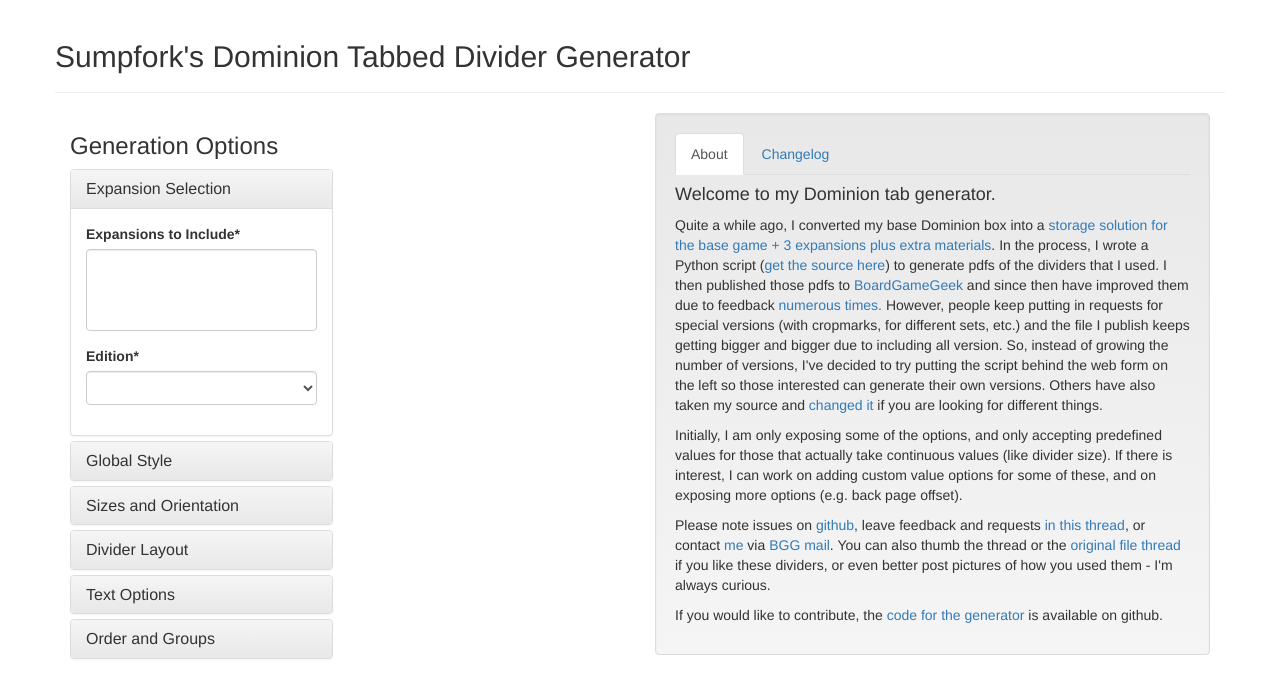
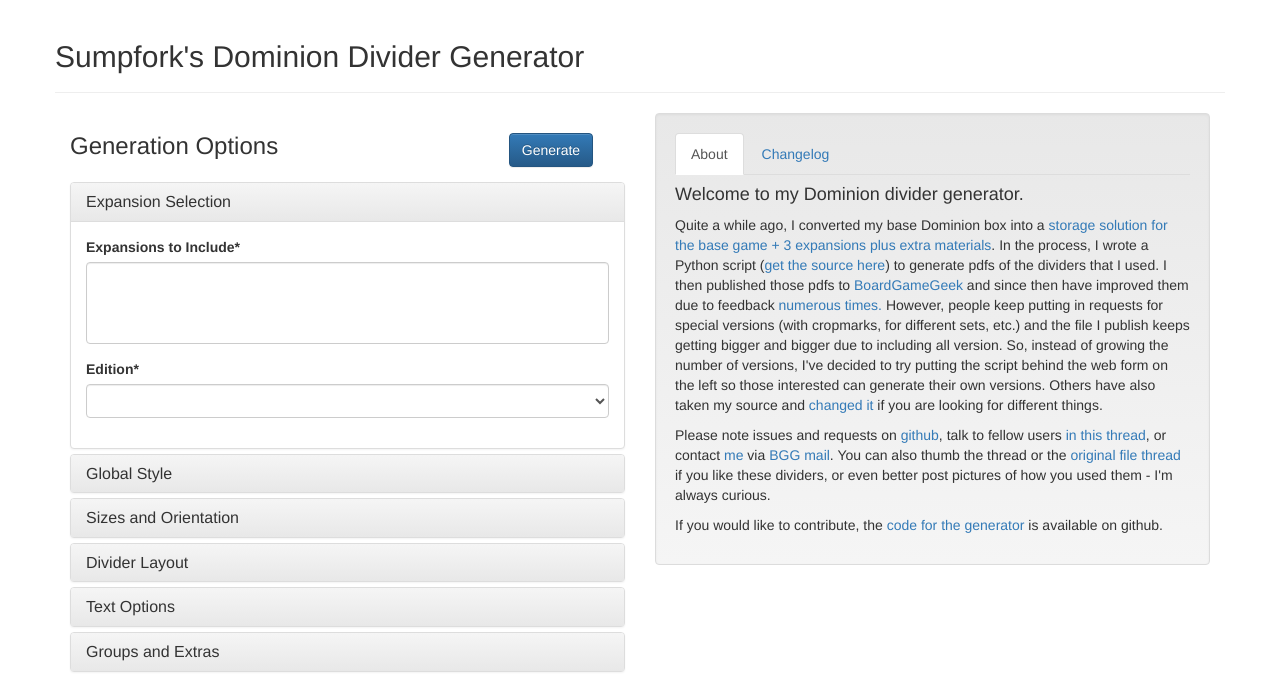
Before and after one commit to sumpfork/bgtools_web, a Django app: page / in a window 1280 px wide. Shown: the top 676 px of the page. Run offline with Django 3.2, Linux system fonts and the light colour scheme; lists and menus that the app fills with data are empty; some libraries are stand-ins or nearby versions; grey boxes are pictures that could not be loaded.

Commit message:
update layout and text

```diff
--- a/bgtools/dominion_dividers/templates/dominion_dividers/index.html
+++ b/bgtools/dominion_dividers/templates/dominion_dividers/index.html
@@ -38,12 +38,11 @@
     <div class="container">
       <div class="row">
           <div class="page-header">
-            <h2>Sumpfork's Dominion Tabbed Divider Generator</h2>
+            <h2>Sumpfork's Dominion Divider Generator</h2>
           </div>
       </div>
       <div class="row">
         <div class="col-md-6">
-          <h3>Generation Options</h3>
           {% crispy form %}
         </div>
         <div class="col-md-6">
@@ -55,10 +54,9 @@
 
 	    <div class="tab-content">
 	      <div class="tab-pane active" id="about">
-		<h4>Welcome to my Dominion tab generator.</h4>
+		<h4>Welcome to my Dominion divider generator.</h4>
 		<p>Quite a while ago, I converted my base Dominion box into a <a href="http://boardgamegeek.com/thread/576889/original-box-modded-for-base-intrigue-seaside-pros">storage solution for the base game + 3 expansions plus extra materials</a>. In the process, I wrote a Python script (<a href="https://github.com/sumpfork/dominiontabs">get the source here</a>) to generate pdfs of the dividers that I used. I then published those pdfs to <a href="http://boardgamegeek.com">BoardGameGeek</a> and since then have improved them due to feedback <a href="http://boardgamegeek.com/filepage/59848/sumpforks-double-sided-dominion-tabs-for-all-expan">numerous times.</a> However, people keep putting in requests for special versions (with cropmarks, for different sets, etc.) and the file I publish keeps getting bigger and bigger due to including all version. So, instead of growing the number of versions, I've decided to try putting the script behind the web form on the left so those interested can generate their own versions. Others have also taken my source and <a href="http://boardgamegeek.com/filepage/61406/improved-sumpfork-double-sided-dominion-tabs-for-a">changed it</a> if you are looking for different things.</p>
-		<p>Initially, I am only exposing some of the options, and only accepting predefined values for those that actually take continuous values (like divider size). If there is interest, I can work on adding custom value options for some of these, and on exposing more options (e.g. back page offset).</p>
-		<p>Please note issues on <a href="https://github.com/sumpfork/dominiontabs/issues">github</a>, leave feedback and requests <a href="http://boardgamegeek.com/article/11291217">in this thread</a>, or contact <a href="http://boardgamegeek.com/user/sumpfork">me</a> via <a href="http://boardgamegeek.com/geekmail/compose?touser=sumpfork">BGG mail</a>. You can also thumb the thread or the <a href="http://boardgamegeek.com/filepage/59848/sumpforks-double-sided-dominion-tabs-for-all-expan">original file thread</a> if you like these dividers, or even better post pictures of how you used them - I'm always curious.</p>
+		<p>Please note issues and requests on <a href="https://github.com/sumpfork/dominiontabs/issues">github</a>, talk to fellow users <a href="http://boardgamegeek.com/article/11291217">in this thread</a>, or contact <a href="http://boardgamegeek.com/user/sumpfork">me</a> via <a href="http://boardgamegeek.com/geekmail/compose?touser=sumpfork">BGG mail</a>. You can also thumb the thread or the <a href="http://boardgamegeek.com/filepage/59848/sumpforks-double-sided-dominion-tabs-for-all-expan">original file thread</a> if you like these dividers, or even better post pictures of how you used them - I'm always curious.</p>
 		<p>If you would like to contribute, the <a href="https://github.com/sumpfork/dominiontabs">code for the generator</a> is available on github.</p>
 	      </div>
 	      <div class="tab-pane" id="changes">
--- a/bgtools/dominion_dividers/views.py
+++ b/bgtools/dominion_dividers/views.py
@@ -3,7 +3,7 @@ from django.shortcuts import render
 from django import forms
 import domdiv.main
 from crispy_forms.helper import FormHelper
-from crispy_forms.layout import Submit, Layout, Div
+from crispy_forms.layout import Submit, Layout, Div, HTML
 from crispy_forms.bootstrap import FormActions, Accordion, AccordionGroup
 # from chitboxes.chitboxes import ChitBoxGenerator
 
@@ -13,6 +13,20 @@ class TabGenerationOptionsForm(forms.Form):
         super(TabGenerationOptionsForm, self).__init__(*args, **kwargs)
         self.helper = FormHelper()
         self.helper.layout = Layout(
+            Div(
+                Div(
+                    HTML('<h3>Generation Options</h3>'),
+                    css_class='col-md-9'
+                ),
+                Div(
+                    FormActions(
+                        Submit('submit', 'Generate',
+                               style="margin-top: 20px;")
+                    ),
+                    css_class='col-md-3'
+                ),
+                css_class='row'
+            ),
             Div(
                 Div(
                     Accordion(
@@ -38,24 +52,22 @@ class TabGenerationOptionsForm(forms.Form):
                                        'divider_front_text',
                                        'divider_back_text',
                                        'language'),
-                        AccordionGroup('Order and Groups',
+                        AccordionGroup('Groups and Extras',
                                        'groupsets',
                                        'group_special',
                                        'expansion_dividers'),
 
                     ),
-                    css_class='col-md-6'
+                    css_class='col-md-12',
                 ),
-                css_class='row'
-            ),
-            Div(
-                FormActions('submit', 'Generate'), css_class='span6'),
+                css_class='row',
+            )
         )
         self.helper.form_id = 'id-tabgenoptions'
         self.helper.form_class = 'blueForms'
         self.helper.form_method = 'post'
         self.helper.form_action = '/'
-        self.helper.add_input(Submit('submit', 'Generate'))
+        # self.helper.add_input(Submit('submit', 'Generate'))
 
     choices = ['Horizontal', 'Vertical']
     orientation = forms.ChoiceField(choices=zip(choices, choices),
@@ -99,7 +111,7 @@ class TabGenerationOptionsForm(forms.Form):
     groupsets = forms.BooleanField(label="Group by Expansion", initial=True, required=False)
     group_special = forms.BooleanField(label="Group Special Cards (e.g. Prizes)", initial=True, required=False)
     expansion_dividers = forms.BooleanField(label="Extra Expansion Dividers", initial=False, required=False)
-    tabsonly = forms.BooleanField(label="Avery 5167/8867 Tab Label Sheets (beta)", initial=False, required=False)
+    tabsonly = forms.BooleanField(label="Avery 5167/8867 Tab Label Sheets", initial=False, required=False)
     set_icon = forms.ChoiceField(
         choices=zip(domdiv.main.LOCATION_CHOICES, domdiv.main.LOCATION_CHOICES),
         label="Set Icon Location",
```
